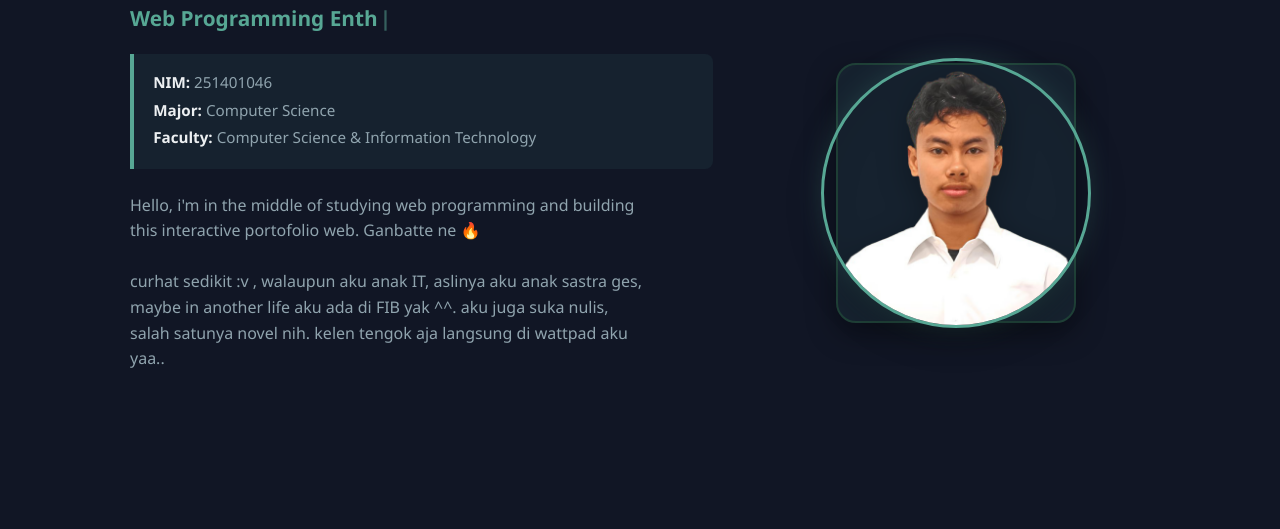
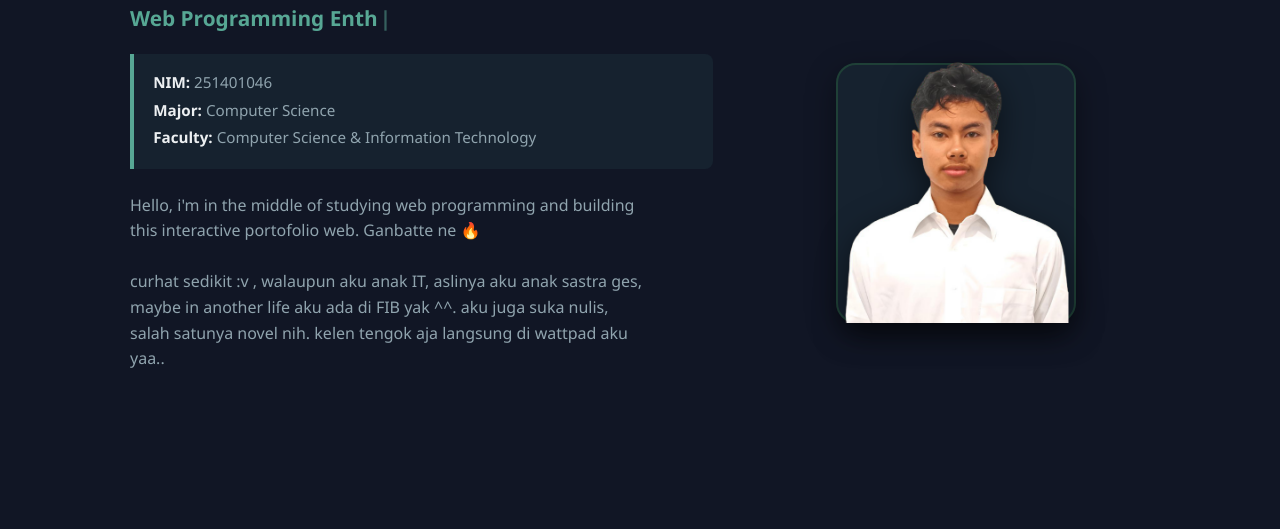
Before and after one commit to arieeksm/portofolio-pemweb, a plain HTML site: page index.html in a window 1280 px wide. Shown: the part 240-769 px from the top of the page. Drawn offline with Linux system fonts and the light colour scheme.

Commit message:
fix bug in pasfoto

```diff
--- a/style.css
+++ b/style.css
@@ -210,25 +210,18 @@ main {
 
 .hero-image img {
   position: relative;
-  width: 260px;
+  width: 240px;
   height: auto;
   z-index: 2;
-  margin-bottom: -5px;
-  filter: drop-shadow(0 10px 15px rgba(0, 0, 0, 0.3));
+  margin-bottom: 0;
+  border-radius: 0;
+  border: none;
+  filter: drop-shadow(0 10px 15px rgba(0, 0, 0, 0.5));
   transition: transform 0.3s ease;
 }
 
 .hero-image:hover img {
   transform: translateY(-8px);
-}
-
-.hero-image img {
-  width: 270px;
-  height: 270px;
-  object-fit: cover;
-  border-radius: 50%;
-  border: 3px solid var(--primary-green);
-  box-shadow: 0 0 25px rgba(87, 167, 148, 0.2);
 }
 
 @media (max-width: 768px) {
```
